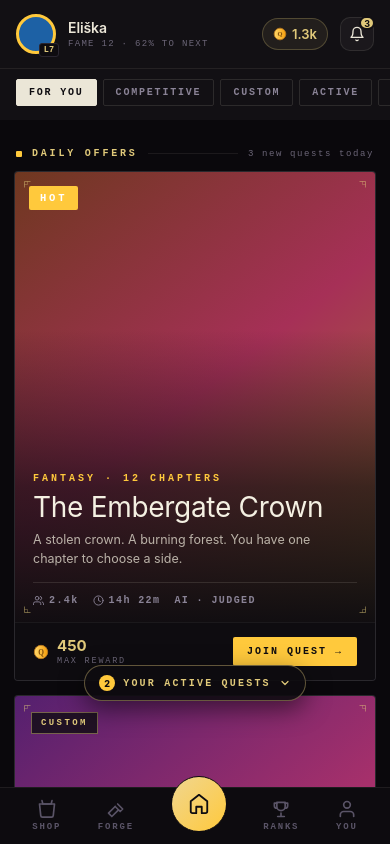
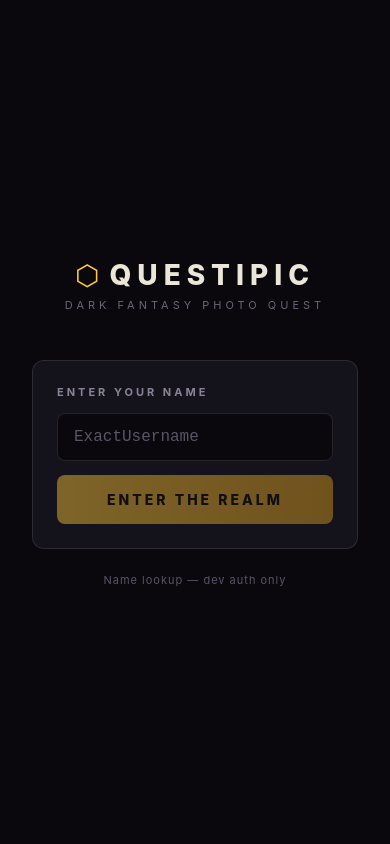
Before and after one commit to Banzindun/questipic-fe, a React Native app: screen / in a window 390 px wide. Built offline with nearby package versions, Linux system fonts and the light colour scheme.

Commit message:
Login sreen

```diff
--- a/app.json
+++ b/app.json
@@ -22,10 +22,6 @@
       },
       "package": "com.questipic.app"
     },
-    "web": {
-      "favicon": "./assets/favicon.png",
-      "bundler": "metro"
-    },
     "plugins": [
       "expo-font",
       "expo-asset"
--- a/src/api/client.ts
+++ b/src/api/client.ts
@@ -1,12 +1,22 @@
+import AsyncStorage from '@react-native-async-storage/async-storage';
 import { API_URL } from '../constants/theme';
 import { Quest, Player } from '../constants/types';
 
+interface LoginResponse {
+  result: { type: 'LoginDto'; userToken: string };
+  involved: { user: { name: string; [key: string]: unknown } };
+}
+
 async function request<T>(endpoint: string, options: RequestInit = {}): Promise<T> {
+  const token = await AsyncStorage.getItem('auth_token');
   const url = `${API_URL}${endpoint}`;
-  const headers: HeadersInit = {
+  const headers: Record<string, string> = {
     'Content-Type': 'application/json',
-    ...options.headers,
+    ...(options.headers as Record<string, string>),
   };
+  if (token) {
+    headers['Authorization'] = `Bearer ${token}`;
+  }
   const response = await fetch(url, { ...options, headers });
   if (!response.ok) {
     const body = await response.text();
@@ -16,6 +26,12 @@ async function request<T>(endpoint: string, options: RequestInit = {}): Promise<
 }
 
 const api = {
+  login: (name: string) =>
+    request<LoginResponse>('/login', {
+      method: 'POST',
+      body: JSON.stringify({ name }),
+    }),
+  getMe: () => request<Player>('/user'),
   getQuests: () => request<Quest[]>('/quests'),
   getPlayer: () => request<Player>('/player'),
   joinQuest: (questId: string) =>
--- /dev/null
+++ b/src/context/AuthContext.tsx
@@ -0,0 +1,54 @@
+import React, { createContext, useContext, useEffect, useState } from 'react';
+import AsyncStorage from '@react-native-async-storage/async-storage';
+
+const TOKEN_KEY = 'auth_token';
+const NAME_KEY = 'auth_name';
+
+interface AuthState {
+  token: string | null;
+  userName: string | null;
+  isLoading: boolean;
+}
+
+interface AuthContextValue extends AuthState {
+  signIn: (token: string, name: string) => Promise<void>;
+  signOut: () => Promise<void>;
+}
+
+const AuthContext = createContext<AuthContextValue | null>(null);
+
+export function AuthProvider({ children }: { children: React.ReactNode }) {
+  const [state, setState] = useState<AuthState>({
+    token: null,
+    userName: null,
+    isLoading: true,
+  });
+
+  useEffect(() => {
+    AsyncStorage.multiGet([TOKEN_KEY, NAME_KEY]).then(([[, token], [, name]]) => {
+      setState({ token, userName: name, isLoading: false });
+    });
+  }, []);
+
+  async function signIn(token: string, name: string) {
+    await AsyncStorage.multiSet([[TOKEN_KEY, token], [NAME_KEY, name]]);
+    setState({ token, userName: name, isLoading: false });
+  }
+
+  async function signOut() {
+    await AsyncStorage.multiRemove([TOKEN_KEY, NAME_KEY]);
+    setState({ token: null, userName: null, isLoading: false });
+  }
+
+  return (
+    <AuthContext.Provider value={{ ...state, signIn, signOut }}>
+      {children}
+    </AuthContext.Provider>
+  );
+}
+
+export function useAuth() {
+  const ctx = useContext(AuthContext);
+  if (!ctx) throw new Error('useAuth must be used within AuthProvider');
+  return ctx;
+}
--- a/src/navigation/AppNavigator.tsx
+++ b/src/navigation/AppNavigator.tsx
@@ -1,8 +1,11 @@
 import React from 'react';
+import { View, ActivityIndicator } from 'react-native';
 import { NavigationContainer } from '@react-navigation/native';
 import { createNativeStackNavigator } from '@react-navigation/native-stack';
 import { COLORS } from '../constants/theme';
+import { AuthProvider, useAuth } from '../context/AuthContext';
 import FeedScreen from '../screens/FeedScreen';
+import LoginScreen from '../screens/LoginScreen';
 
 export type RootStackParamList = {
   Feed: undefined;
@@ -15,7 +18,21 @@ export type RootStackParamList = {
 
 const Stack = createNativeStackNavigator<RootStackParamList>();
 
-export default function AppNavigator() {
+function Navigator() {
+  const { token, isLoading } = useAuth();
+
+  if (isLoading) {
+    return (
+      <View style={{ flex: 1, backgroundColor: COLORS.bg.app, alignItems: 'center', justifyContent: 'center' }}>
+        <ActivityIndicator color={COLORS.accent} size="large" />
+      </View>
+    );
+  }
+
+  if (!token) {
+    return <LoginScreen />;
+  }
+
   return (
     <NavigationContainer>
       <Stack.Navigator
@@ -30,3 +47,11 @@ export default function AppNavigator() {
     </NavigationContainer>
   );
 }
+
+export default function AppNavigator() {
+  return (
+    <AuthProvider>
+      <Navigator />
+    </AuthProvider>
+  );
+}
--- /dev/null
+++ b/src/screens/LoginScreen.tsx
@@ -0,0 +1,176 @@
+import React, { useState } from 'react';
+import {
+  View,
+  Text,
+  TextInput,
+  TouchableOpacity,
+  StyleSheet,
+  KeyboardAvoidingView,
+  Platform,
+  ActivityIndicator,
+  StatusBar,
+} from 'react-native';
+import { LinearGradient } from 'expo-linear-gradient';
+import { COLORS, SPACING } from '../constants/theme';
+import { useAuth } from '../context/AuthContext';
+import api from '../api/client';
+
+export default function LoginScreen() {
+  const { signIn } = useAuth();
+  const [name, setName] = useState('');
+  const [loading, setLoading] = useState(false);
+  const [error, setError] = useState<string | null>(null);
+
+  async function handleLogin() {
+    const trimmed = name.trim();
+    if (!trimmed) return;
+    setLoading(true);
+    setError(null);
+    try {
+      const res = await api.login(trimmed);
+      await signIn(res.result.userToken, res.involved.user.name);
+    } catch (e: unknown) {
+      const msg = e instanceof Error ? e.message : 'Login failed';
+      setError(msg.includes('401') ? 'Name not found. Check spelling and try again.' : msg);
+    } finally {
+      setLoading(false);
+    }
+  }
+
+  return (
+    <View style={styles.root}>
+      <StatusBar barStyle="light-content" />
+      <KeyboardAvoidingView
+        style={styles.center}
+        behavior={Platform.OS === 'ios' ? 'padding' : 'height'}
+      >
+        <View style={styles.logoRow}>
+          <Text style={styles.logoSymbol}>⬡</Text>
+          <Text style={styles.logoText}>QUESTIPIC</Text>
+        </View>
+        <Text style={styles.tagline}>DARK FANTASY PHOTO QUEST</Text>
+
+        <View style={styles.card}>
+          <Text style={styles.label}>ENTER YOUR NAME</Text>
+          <TextInput
+            style={[styles.input, error ? styles.inputError : null]}
+            value={name}
+            onChangeText={(v) => { setName(v); setError(null); }}
+            placeholder="ExactUsername"
+            placeholderTextColor={COLORS.text.dimmed}
+            autoCapitalize="none"
+            autoCorrect={false}
+            returnKeyType="done"
+            onSubmitEditing={handleLogin}
+            editable={!loading}
+          />
+          {error && <Text style={styles.errorText}>{error}</Text>}
+
+          <TouchableOpacity onPress={handleLogin} disabled={loading || !name.trim()} activeOpacity={0.8}>
+            <LinearGradient
+              colors={['#FFC93C', '#E0A020']}
+              start={{ x: 0, y: 0 }}
+              end={{ x: 1, y: 0 }}
+              style={[styles.button, (!name.trim() || loading) && styles.buttonDisabled]}
+            >
+              {loading
+                ? <ActivityIndicator color={COLORS.text.dark} />
+                : <Text style={styles.buttonText}>ENTER THE REALM</Text>}
+            </LinearGradient>
+          </TouchableOpacity>
+        </View>
+
+        <Text style={styles.hint}>Name lookup — dev auth only</Text>
+      </KeyboardAvoidingView>
+    </View>
+  );
+}
+
+const styles = StyleSheet.create({
+  root: {
+    flex: 1,
+    backgroundColor: COLORS.bg.app,
+  },
+  center: {
+    flex: 1,
+    alignItems: 'center',
+    justifyContent: 'center',
+    paddingHorizontal: 32,
+  },
+  logoRow: {
+    flexDirection: 'row',
+    alignItems: 'center',
+    gap: SPACING.md,
+    marginBottom: SPACING.sm,
+  },
+  logoSymbol: {
+    fontSize: 28,
+    color: COLORS.accent,
+  },
+  logoText: {
+    fontSize: 28,
+    fontWeight: '800',
+    color: COLORS.text.primary,
+    letterSpacing: 6,
+  },
+  tagline: {
+    fontSize: 11,
+    letterSpacing: 4,
+    color: COLORS.text.muted,
+    marginBottom: 48,
+  },
+  card: {
+    width: '100%',
+    backgroundColor: COLORS.bg.card,
+    borderRadius: 12,
+    borderWidth: 1,
+    borderColor: COLORS.border.medium,
+    padding: 24,
+    gap: SPACING.lg,
+  },
+  label: {
+    fontSize: 11,
+    letterSpacing: 3,
+    color: COLORS.text.secondary,
+    fontWeight: '700',
+  },
+  input: {
+    backgroundColor: COLORS.bg.app,
+    borderWidth: 1,
+    borderColor: COLORS.border.medium,
+    borderRadius: 8,
+    paddingHorizontal: 16,
+    paddingVertical: 14,
+    color: COLORS.text.primary,
+    fontSize: 16,
+    fontFamily: Platform.OS === 'ios' ? 'Courier New' : 'monospace',
+  },
+  inputError: {
+    borderColor: COLORS.tag.ending,
+  },
+  errorText: {
+    fontSize: 12,
+    color: COLORS.tag.ending,
+    marginTop: -SPACING.sm,
+  },
+  button: {
+    borderRadius: 8,
+    paddingVertical: 16,
+    alignItems: 'center',
+  },
+  buttonDisabled: {
+    opacity: 0.45,
+  },
+  buttonText: {
+    color: COLORS.text.dark,
+    fontWeight: '800',
+    fontSize: 14,
+    letterSpacing: 3,
+  },
+  hint: {
+    marginTop: 24,
+    fontSize: 11,
+    color: COLORS.text.dimmed,
+    letterSpacing: 1,
+  },
+});
```
Also changed, not shown: package.json (+5 -5 lines), 1 other file (tests, documents, lock files or other folders).
